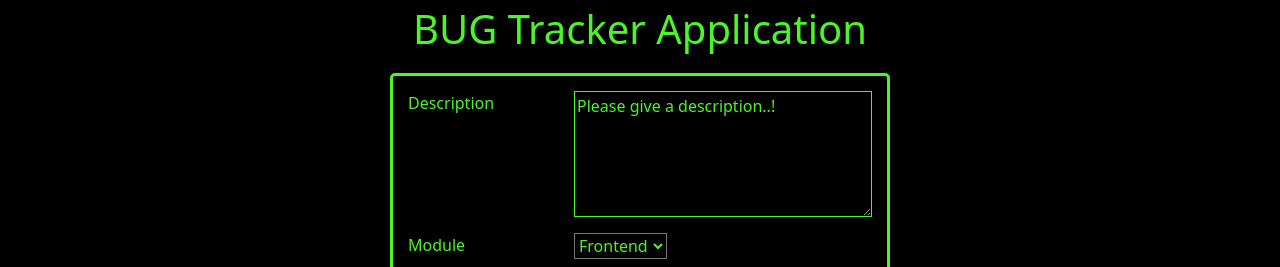
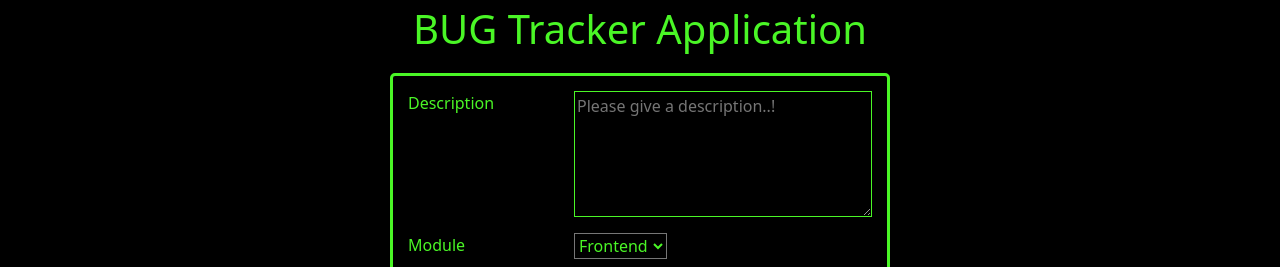
Before and after one commit to abhinavrathore25/bug-tracker, a React (Create React App) app in the folder client/: page / in a window 1280 px wide. Shown: the top 267 px of the page. Built offline with nearby package versions, Linux system fonts and the light colour scheme.

Commit message:
Minor Change: Form placeholder changed

```diff
--- a/client/src/Form.js
+++ b/client/src/Form.js
@@ -5,7 +5,7 @@ const Form = ({ lastItemId, addBug }) => {
     // State to Manage Controlled Data of Form
     const [formData, setFormData] = useState({
         id: 0,
-        description: "Please give a description..!",
+        description: "",
         module: "Frontend",
         technology: "ReactJs",
         platform: "Windows",
@@ -41,7 +41,7 @@ const Form = ({ lastItemId, addBug }) => {
         addBug(formData);
         setFormData({
             id: nextItemId,
-            description: "Please give a description..!",
+            description: "",
             module: "Frontend",
             technology: "ReactJs",
             platform: "Windows",
@@ -100,6 +100,7 @@ const Form = ({ lastItemId, addBug }) => {
                             cols="30"
                             rows="5"
                             value={description}
+                            placeholder="Please give a description..!"
                             onChange={(event) => {
                                 onChangeHandler(event);
                             }} ></textarea>
```
Also changed, not shown: 7 other files (tests, documents, lock files or other folders).
